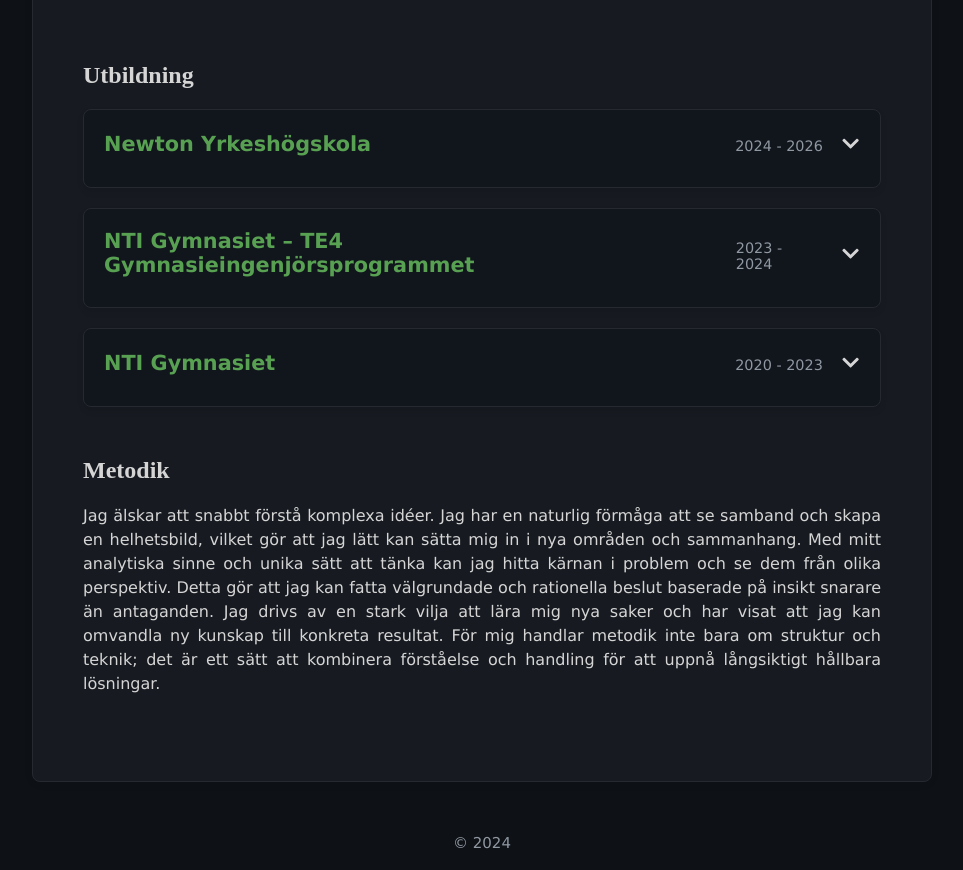
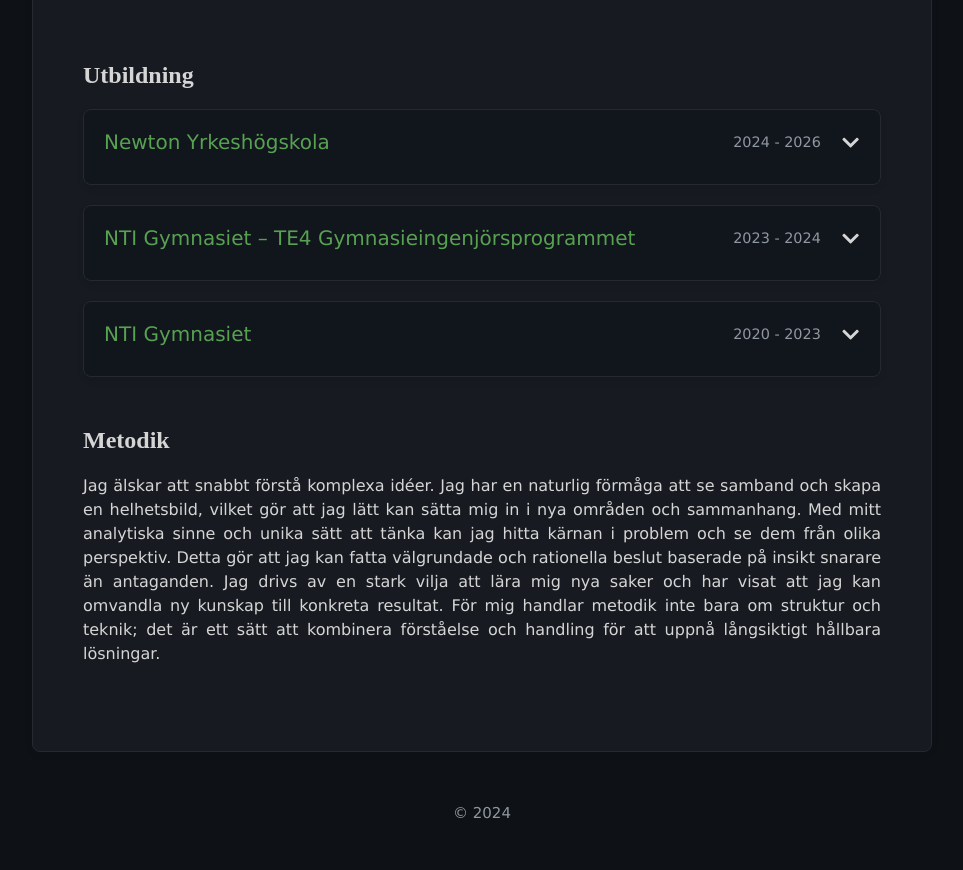
Before and after one commit to KirillPuljavin/KirillPuljavin.github.io, a React (Create React App) app: page /interns in a window 1280 px wide. Shown: the part 780-1650 px from the top of the page, without its empty margins (158-1121 px from the left). After the commit the page ends 1620 px from the top, so only its background shows below. Built offline with nearby package versions, Linux system fonts and the light colour scheme; the HTML template or start-up script is replaced by a standard one.

Commit message:
button fix

```diff
--- a/src/styles/general.scss
+++ b/src/styles/general.scss
@@ -179,7 +179,6 @@
       #nameAndAge {
         margin-bottom: 0;
       }
-
       .socials {
         display: flex;
         align-items: center;
@@ -228,18 +227,13 @@
           margin-bottom: 10px;
 
           .block-title {
-            font-size: 1.3rem;
-            font-weight: 600;
+            font-size: 1.25rem;
             flex-grow: 1;
           }
 
           .experience {
+            padding: 0 10px;
             font-size: 0.9rem;
-            padding: 3px 8px;
-            border-radius: 5px;
-            font-weight: 500;
-            margin-top: 5px;
-            margin-left: 10px;
           }
 
           .arrow {
```
